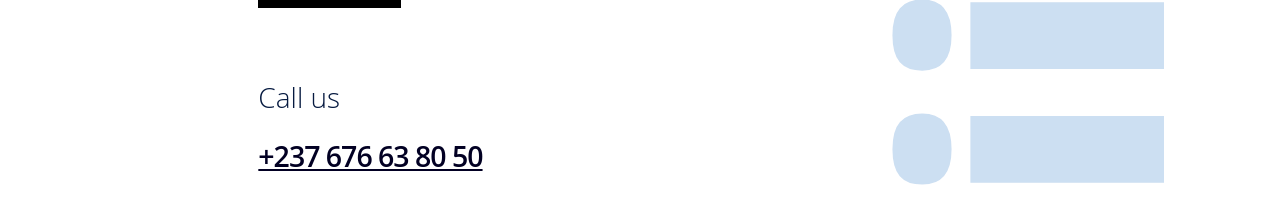
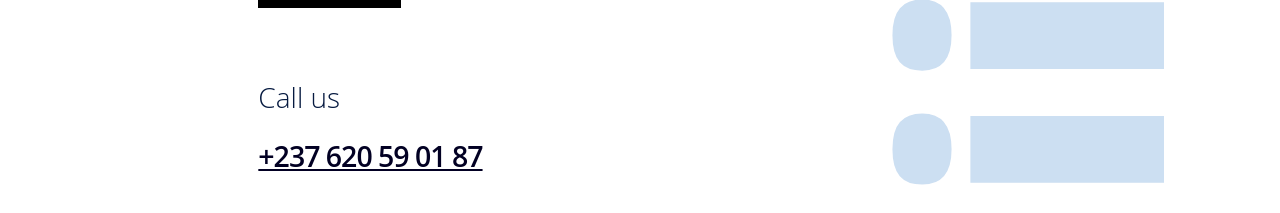
Before and after one commit to tiidel/tiidel_web, a React (Create React App) app: page /contact-us in a window 1280 px wide. Shown: the part 820-1033 px from the top of the page. Built offline with nearby package versions, Linux system fonts and the light colour scheme; no server answers.

Commit message:
feat:: tiidel

```diff
--- a/src/Contact/ContactUs.js
+++ b/src/Contact/ContactUs.js
@@ -88,7 +88,7 @@ const ContactUs = () => {
 
             <div className='call_us_n'>
                 <h2 className='contact_us_title bold'>Call us</h2>
-                <a href='tell:+236676638050' className='contact_us_text_n'>+237 676 63 80 50</a>
+                <a href='tell:+236620590187' className='contact_us_text_n'>+237 620 59 01 87</a>
             </div>
 
             <div className='contact_our_social_media_n'>
--- a/src/about/AboutPage.js
+++ b/src/about/AboutPage.js
@@ -120,7 +120,7 @@ const AboutPage = () => {
           <div className="contact-item">
             <CustomerSupportIcon />
             <h3>Phone</h3>
-            <p>+237 676 638 050</p>
+            <p>+237 620 59 01 87</p>
           </div>
           <div className="contact-item">
             <MailOpen01Icon />
--- a/src/home/components/installSection/InstallSection.js
+++ b/src/home/components/installSection/InstallSection.js
@@ -65,7 +65,7 @@ export default function InstallSection() {
           </div>
         </div>
       </div>
-      <a href="https://wa.me/+237676638050" className="whatsapp-button">
+      <a href="https://wa.me/+237620590187" className="whatsapp-button">
         Message us on WhatsApp
       </a>
     </div>
```
